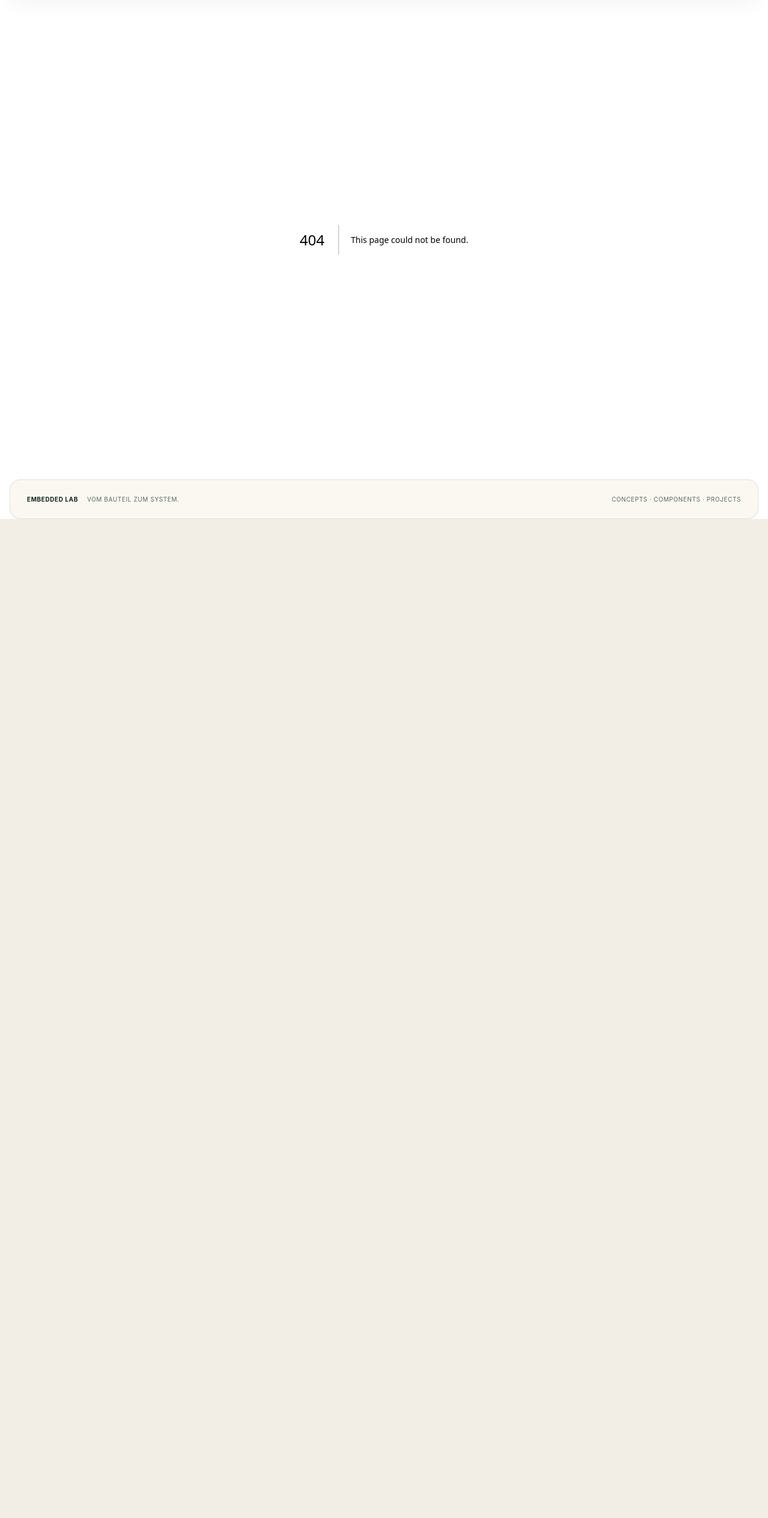
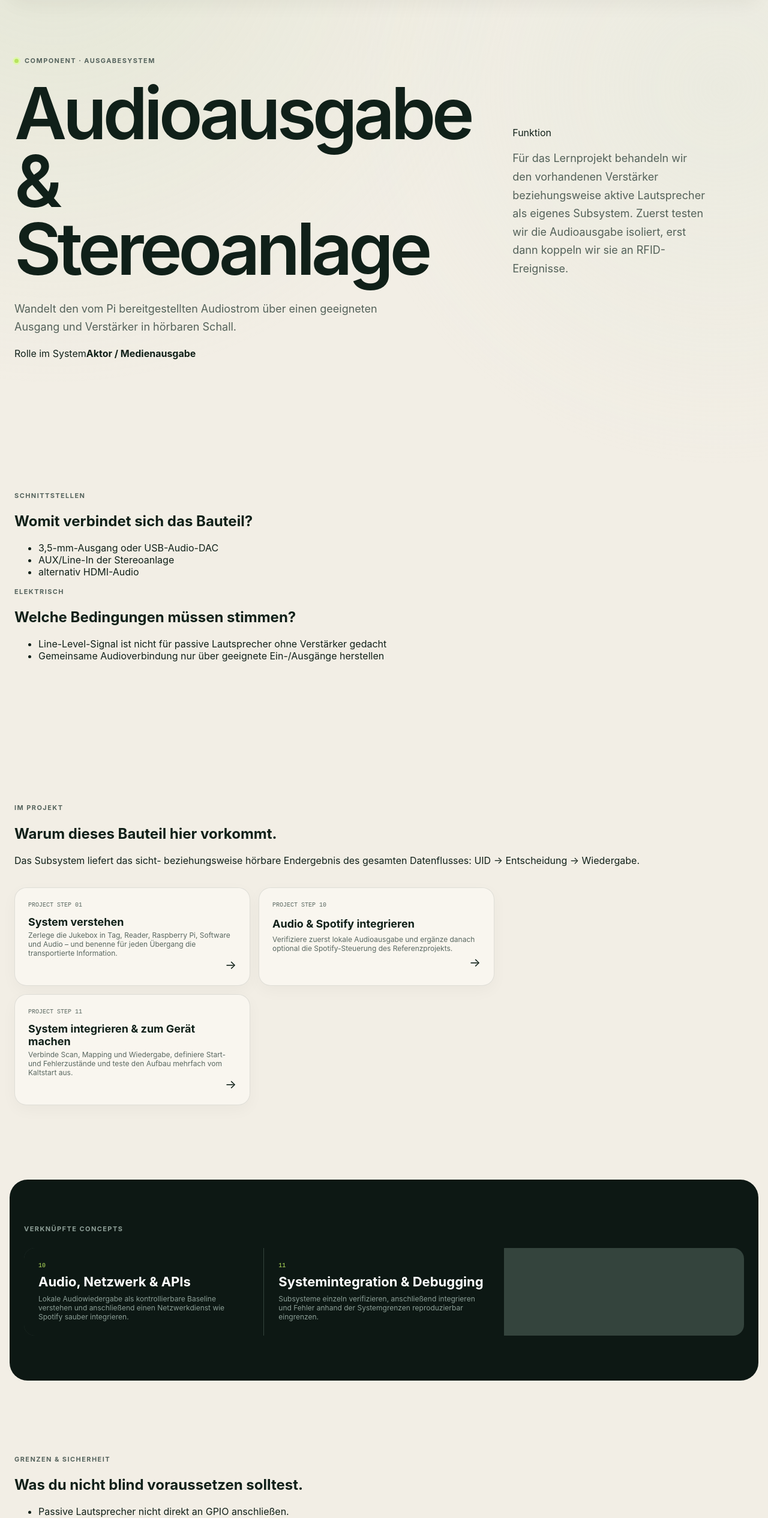
Before and after one commit to dabin134/embedded-lab, a Next.js app: page /components/audio-output in a window 1280 px wide. Before the commit this address had no page. Shown: the part 93-2623 px from the top of the page at 60% size. Before the commit the page ends 980 px from the top, so only its background shows below. Built offline with nearby package versions, Linux system fonts and the light colour scheme.

Commit message:
Add reusable component detail pages

```diff
--- /dev/null
+++ b/app/components/[slug]/page.tsx
@@ -0,0 +1,97 @@
+import Link from "next/link";
+import { notFound } from "next/navigation";
+import { componentById, components, conceptById, rfidSteps } from "@/lib/data";
+
+export const dynamicParams = false;
+export function generateStaticParams() {
+  return components.filter((component) => component.id !== "mfrc522").map((component) => ({ slug: component.id }));
+}
+
+export default async function ComponentPage({ params }: { params: Promise<{ slug: string }> }) {
+  const { slug } = await params;
+  const component = componentById(slug);
+  if (!component) notFound();
+
+  const projectSteps = rfidSteps.filter((step) => step.components.includes(component.id));
+
+  return (
+    <>
+      <section className="component-hero section-pad">
+        <div>
+          <div className="eyebrow"><span /> Component · {component.category}</div>
+          <h1>{component.title}</h1>
+          <p>{component.summary}</p>
+          <div className="component-role"><span>Rolle im System</span><strong>{component.role}</strong></div>
+        </div>
+        <div className="component-function-card"><span>Funktion</span><p>{component.function}</p></div>
+      </section>
+
+      <section className="section-pad component-detail-grid">
+        <article>
+          <div className="section-kicker">Schnittstellen</div>
+          <h2>Womit verbindet sich das Bauteil?</h2>
+          <ul className="lesson-list">{component.interfaces.map((item) => <li key={item}>{item}</li>)}</ul>
+        </article>
+        <article>
+          <div className="section-kicker">Elektrisch</div>
+          <h2>Welche Bedingungen müssen stimmen?</h2>
+          <ul className="lesson-list">{component.electrical.map((item) => <li key={item}>{item}</li>)}</ul>
+        </article>
+      </section>
+
+      <section className="section-pad component-project-use">
+        <div className="section-kicker">Im Projekt</div>
+        <h2>Warum dieses Bauteil hier vorkommt.</h2>
+        <p>{component.projectUse}</p>
+        <div className="relation-cards concept-step-links">
+          {projectSteps.map((step) => (
+            <Link href={`/projects/rfid-music-player/steps/${step.id}`} key={step.id}>
+              <span>Project step {String(step.number).padStart(2, "0")}</span>
+              <b>{step.title}</b>
+              <p>{step.summary}</p>
+              <i>→</i>
+            </Link>
+          ))}
+        </div>
+      </section>
+
+      <section className="section-pad dark-section compact-dark">
+        <div className="section-kicker light">Verknüpfte Concepts</div>
+        <div className="dark-link-grid">
+          {component.concepts.map((id) => {
+            const concept = conceptById(id);
+            return (
+              <Link href={`/concepts/${id}`} key={id}>
+                <span>{concept?.accent}</span>
+                <b>{concept?.title ?? id}</b>
+                <p>{concept?.summary}</p>
+              </Link>
+            );
+          })}
+        </div>
+      </section>
+
+      {component.cautions.length > 0 && (
+        <section className="section-pad component-cautions">
+          <div className="section-kicker">Grenzen & Sicherheit</div>
+          <h2>Was du nicht blind voraussetzen solltest.</h2>
+          <ul className="lesson-list warning-list">{component.cautions.map((item) => <li key={item}>{item}</li>)}</ul>
+        </section>
+      )}
+
+      {component.sources.length > 0 && (
+        <section className="section-pad component-sources">
+          <div className="section-kicker">Quellen</div>
+          <h2>Datenblatt und technische Referenzen</h2>
+          <div className="source-list">
+            {component.sources.map((source) => (
+              <a href={source.url} target="_blank" rel="noreferrer" key={source.url}>
+                <b>{source.title}</b>{source.note && <span>{source.note}</span>}<i>↗</i>
+              </a>
+            ))}
+          </div>
+        </section>
+      )}
+    </>
+  );
+}
```
